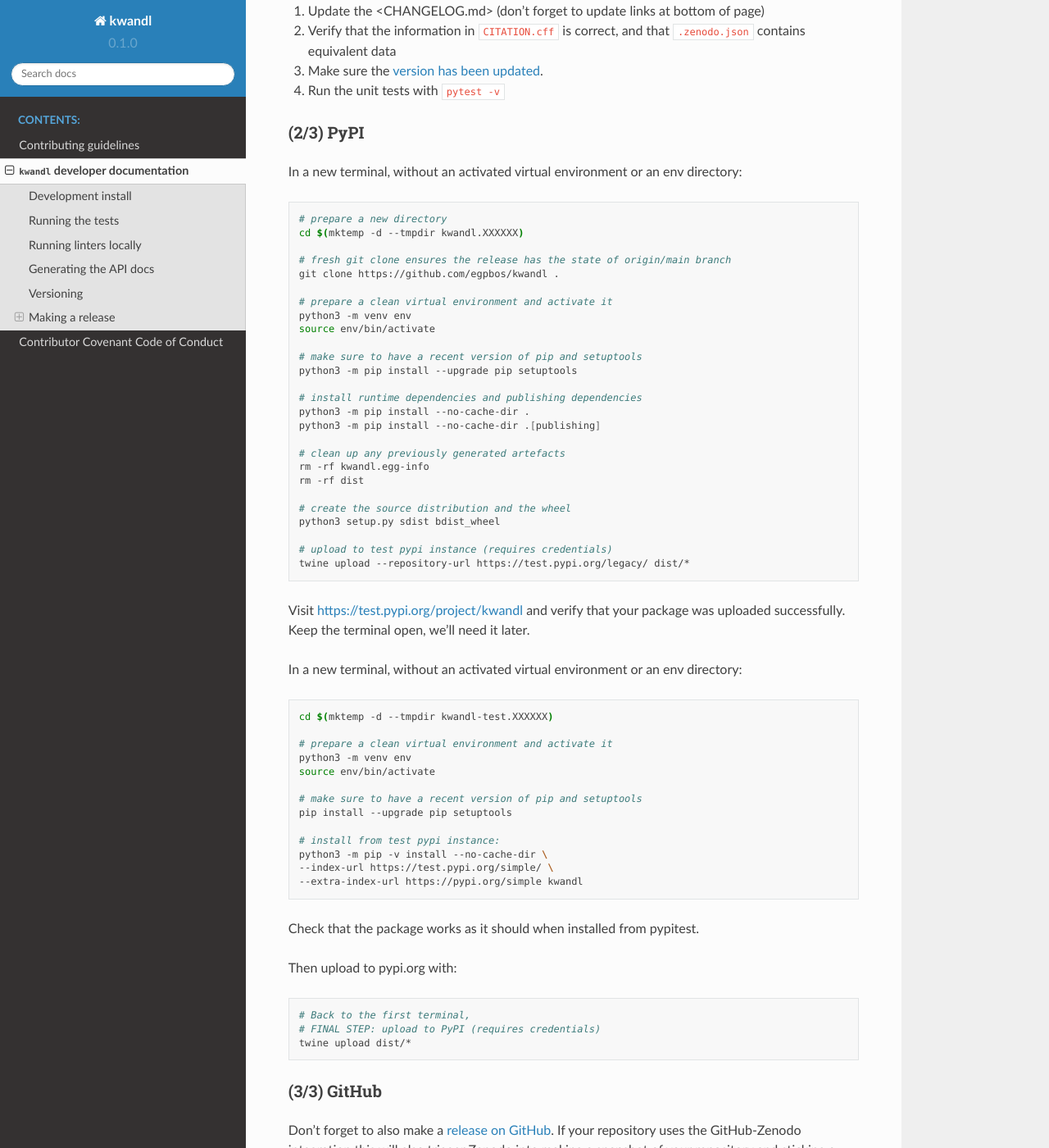
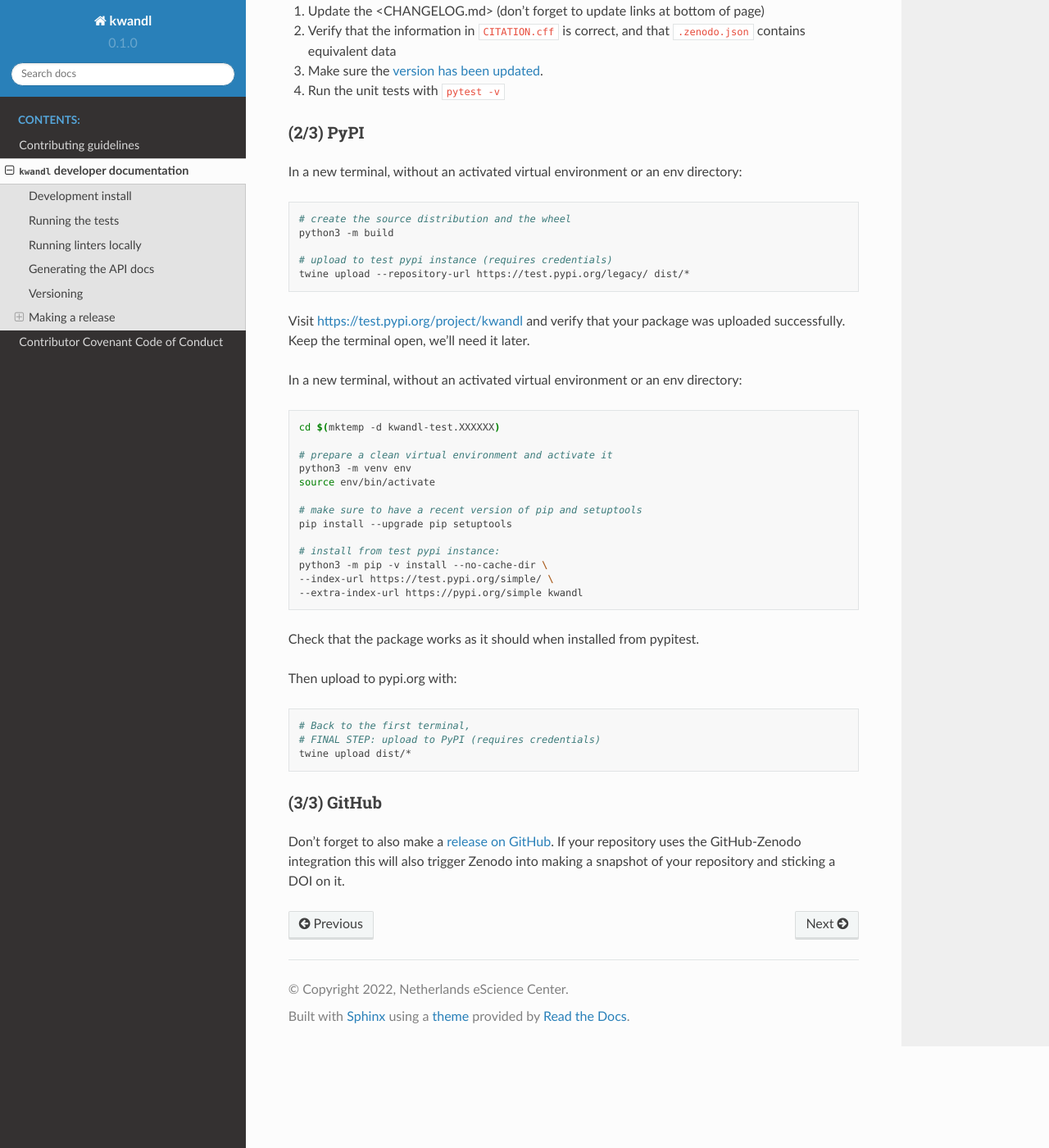
Before and after one commit to egpbos/kwandl, a Sphinx documentation site: the page built from docs/README.dev.md, in a window 1280 px wide and 1400 px high, scrolled down 2379 px. Shown: the whole window at 82% size. Built offline with Sphinx 7.4.7 and the Read the Docs theme 2.0.0, drawn with Linux system fonts in a browser that asks for light colours.

Commit message:
fix and simplify package building
- Using py_modules now instead of find, because there's only one file/module.
- Simplify building process by just using the build package, also recommended by the official Python packaging docs.

````diff
--- a/docs/README.dev.md
+++ b/docs/README.dev.md
@@ -120,29 +120,8 @@ This section describes how to make a release in 3 parts:
 In a new terminal, without an activated virtual environment or an env directory:
 
 ```shell
-# prepare a new directory
-cd $(mktemp -d --tmpdir kwandl.XXXXXX)
-
-# fresh git clone ensures the release has the state of origin/main branch
-git clone https://github.com/egpbos/kwandl .
-
-# prepare a clean virtual environment and activate it
-python3 -m venv env
-source env/bin/activate
-
-# make sure to have a recent version of pip and setuptools
-python3 -m pip install --upgrade pip setuptools
-
-# install runtime dependencies and publishing dependencies
-python3 -m pip install --no-cache-dir .
-python3 -m pip install --no-cache-dir .[publishing]
-
-# clean up any previously generated artefacts
-rm -rf kwandl.egg-info
-rm -rf dist
-
 # create the source distribution and the wheel
-python3 setup.py sdist bdist_wheel
+python3 -m build
 
 # upload to test pypi instance (requires credentials)
 twine upload --repository-url https://test.pypi.org/legacy/ dist/*
@@ -155,7 +134,7 @@ and verify that your package was uploaded successfully. Keep the terminal open,
 In a new terminal, without an activated virtual environment or an env directory:
 
 ```shell
-cd $(mktemp -d --tmpdir kwandl-test.XXXXXX)
+cd $(mktemp -d kwandl-test.XXXXXX)
 
 # prepare a clean virtual environment and activate it
 python3 -m venv env
--- a/setup.cfg
+++ b/setup.cfg
@@ -31,8 +31,8 @@ version = 0.1.0
 [options]
 zip_safe = False
 include_package_data = True
-packages = find:
 install_requires =
+py_modules=kwandl
 
 [options.data_files]
 # This section requires setuptools>=40.6.0
@@ -54,11 +54,9 @@ docs =
     sphinx-autoapi
     myst_parser
 publishing =
+    build
     twine
     wheel
-
-[options.packages.find]
-include = kwandl, kwandl.*
 
 [isort]
 lines_after_imports = 2
````
